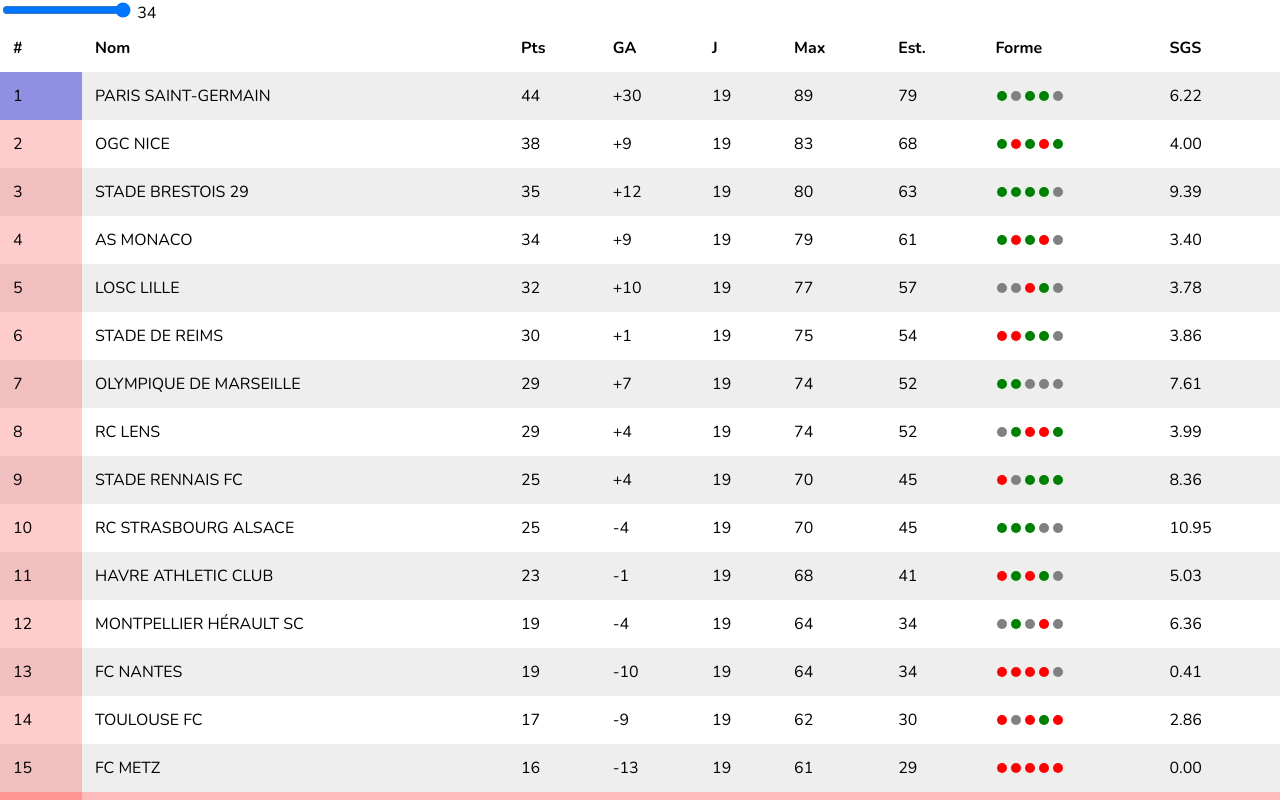
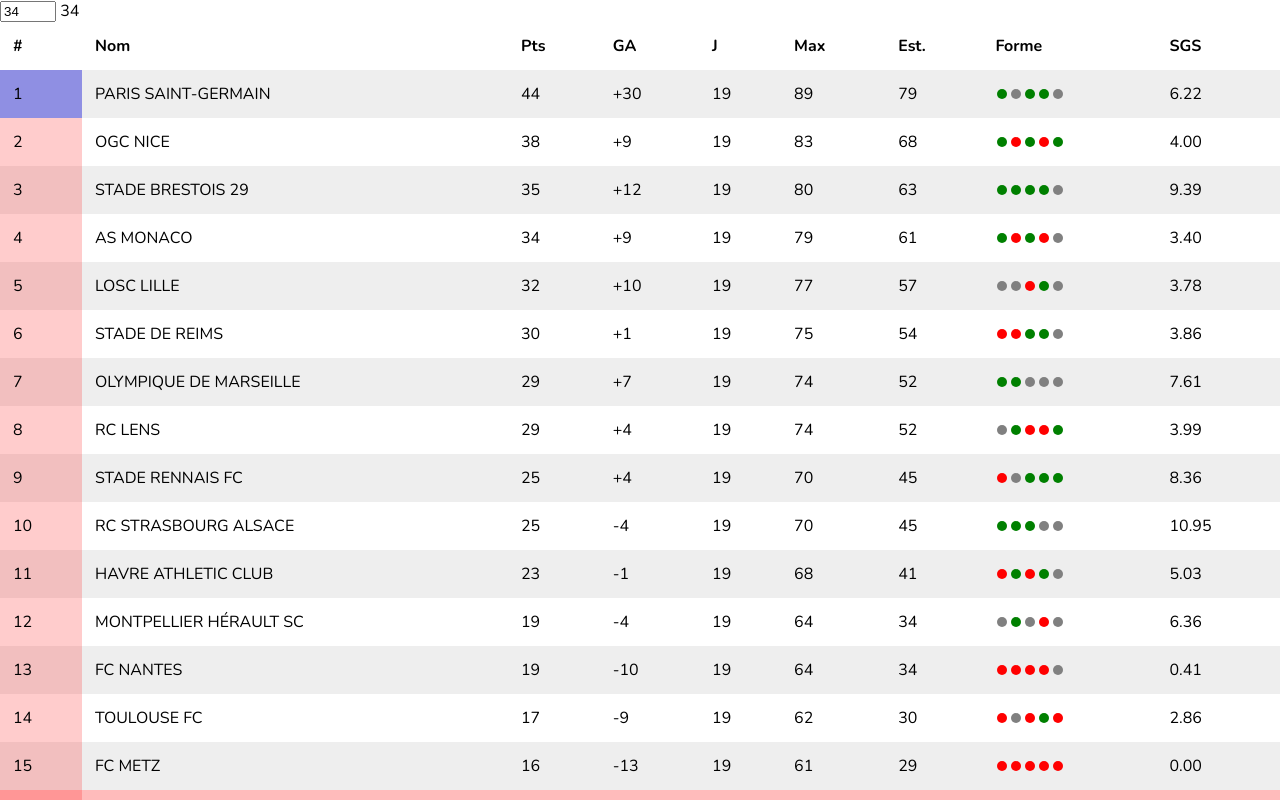
Before and after one commit to sgortaisNC/ligues, a SvelteKit app: page /ligue1 in a window 1280 px wide. Shown: the top 800 px of the page. Built offline with nearby package versions, Linux system fonts and the light colour scheme.

Commit message:
Range --> Number

```diff
--- a/src/routes/ligue1/+page.svelte
+++ b/src/routes/ligue1/+page.svelte
@@ -8,13 +8,13 @@
     let ptsEurope = 0;
     let ptsLDC = 0;
     let ptsPremier = 0;
-    let splitter = 33;
+    let splitter = nbMaxJ;
     let classement = [];
-    let allMatches = data.matches.slice(0, splitter);
+    let allMatches = data.matches.slice(0, splitter - 1);
 
     $: if (splitter >= 0){
         console.log('aze')
-        allMatches = data.matches.slice(0, splitter + 1);
+        allMatches = data.matches.slice(0, splitter);
 
 
         function doMatch(match){
@@ -104,7 +104,7 @@
     }
 </script>
 
-<input type=range min=0 max={nbMaxJ - 1} bind:value={splitter} /> {splitter + 1}
+<input type='number' min=1 max={nbMaxJ} bind:value={splitter} /> {splitter}
 <table cellpadding="13" cellspacing="0">
     <thead>
         <tr>
```
